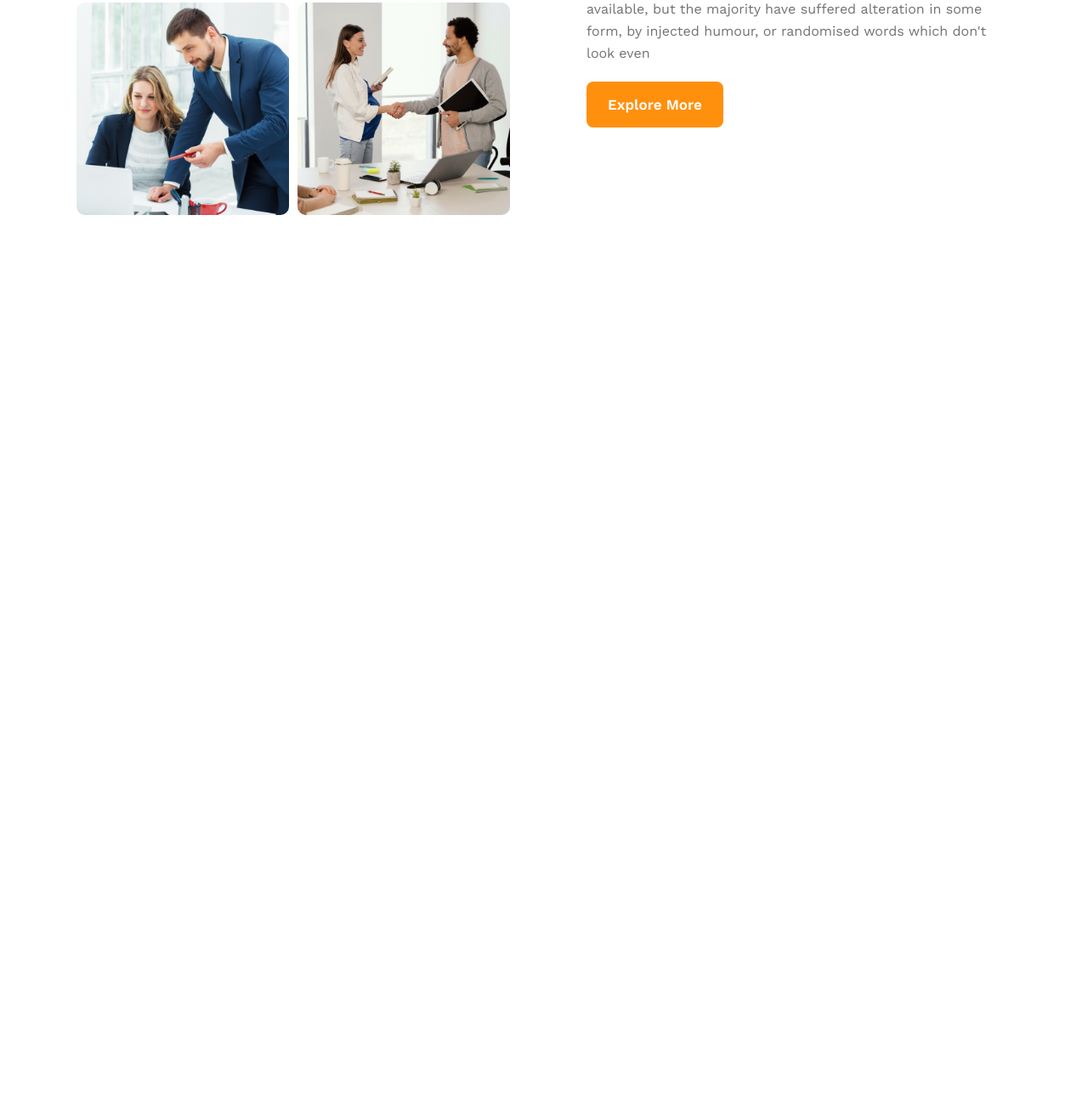
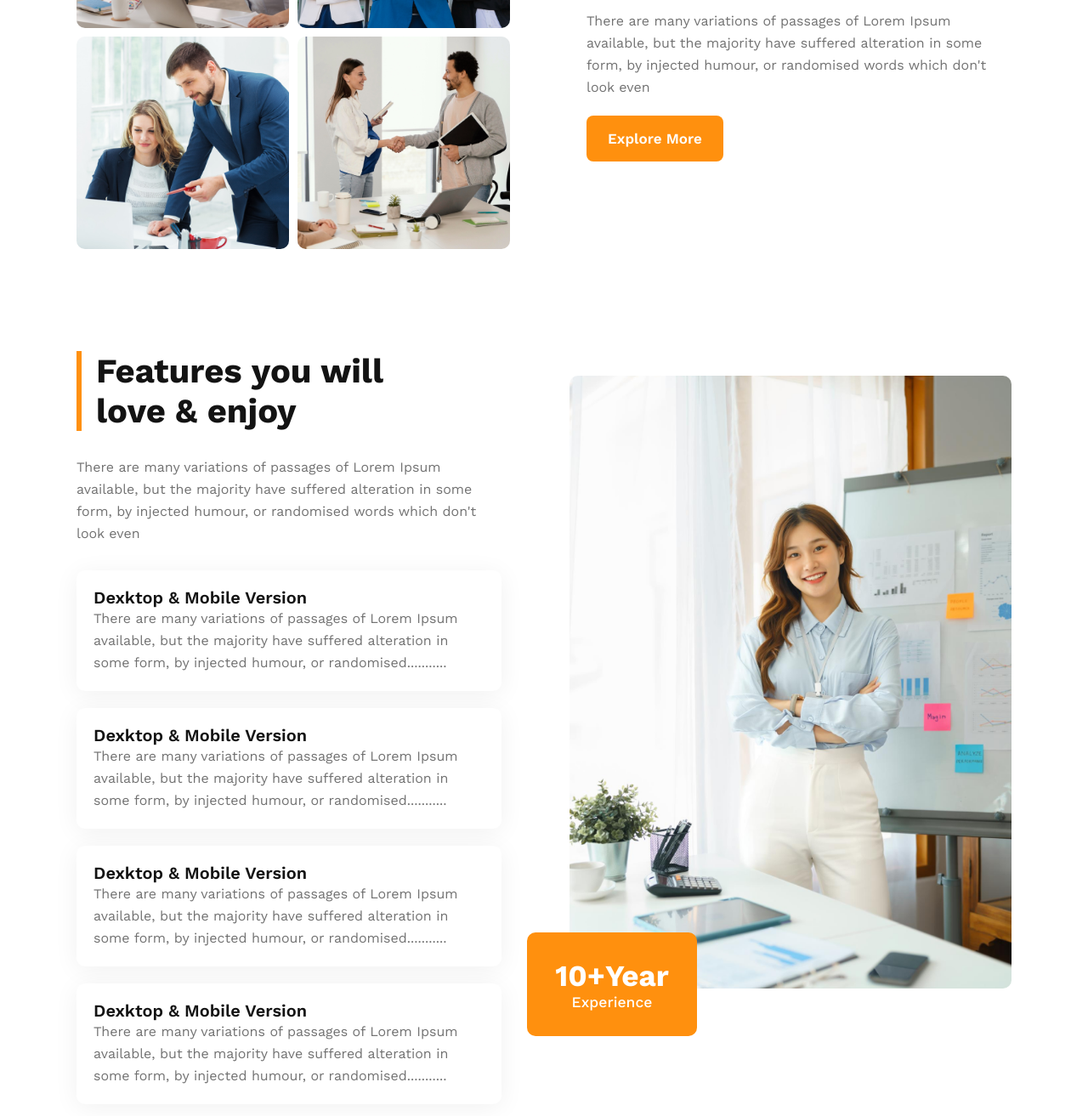
Before and after one commit to adilhamza-learnwithadil/architects_responsive_website, a plain HTML site: page index.html in a window 1280 px wide. Shown: the part 1393-2706 px from the top of the page at 85% size. Before the commit the page ends 1766 px from the top, so only its background shows below. Drawn offline with nearby package versions, Linux system fonts and the light colour scheme.

Commit message:
Features love & enjoy section full compleat

```diff
--- a/index.html
+++ b/index.html
@@ -24,7 +24,8 @@
     <div class="banner container">
       <div class="banner_title">
         <h1>Brand New Group of Architects</h1>
-        <p>There are many variations of passages of Lorem Ipsum available, but the majority have suffered alteration in some
+        <p>There are many variations of passages of Lorem Ipsum available, but the majority have suffered alteration in
+          some
           form, by injected humour, or randomized words which don't look even</p>
         <button class="btn">Explore More</button>
       </div>
@@ -44,12 +45,70 @@
       </div>
       <div class="features_des">
         <h3><span class="light">Quick list</span> of Our <span class="orange">Features</span></h3>
-        <p>There are many variations of passages of Lorem Ipsum available, but the majority have suffered alteration in some form,
-        by injected humour, or randomised words which don't look even</p>
+        <p>There are many variations of passages of Lorem Ipsum available, but the majority have suffered alteration in
+          some form,
+          by injected humour, or randomised words which don't look even</p>
         <button class="btn">Explore More</button>
       </div>
     </div>
   </section>
+
+
+  <!-- Features you will love & enjoy -->
+  <section id="features_love">
+    <div class="container flex gap flex2">
+      <div class="features_text">
+        <div class="title line">
+          <h3>Features you will love & enjoy</h3>
+        </div>
+        <p class="des">There are many variations of passages of Lorem Ipsum available, but the majority have suffered
+          alteration in
+          some form,
+          by injected humour, or randomised words which don't look even</p>
+
+
+        <div class="boxes">
+          <div class="features_love_box">
+            <h3>Dexktop & Mobile Version</h3>
+            <p>There are many variations of passages of Lorem Ipsum available, but the majority have suffered alteration
+              in some
+              form,
+              by injected humour, or randomised...........</p>
+          </div>
+          <div class="features_love_box">
+            <h3>Dexktop & Mobile Version</h3>
+            <p>There are many variations of passages of Lorem Ipsum available, but the majority have suffered alteration
+              in some
+              form,
+              by injected humour, or randomised...........</p>
+          </div>
+          <div class="features_love_box">
+            <h3>Dexktop & Mobile Version</h3>
+            <p>There are many variations of passages of Lorem Ipsum available, but the majority have suffered alteration
+              in some
+              form,
+              by injected humour, or randomised...........</p>
+          </div>
+          <div class="features_love_box">
+            <h3>Dexktop & Mobile Version</h3>
+            <p>There are many variations of passages of Lorem Ipsum available, but the majority have suffered alteration
+              in some
+              form,
+              by injected humour, or randomised...........</p>
+          </div>
+        </div>
+      </div>
+      <div class="features_img ">
+        <img class="img" src="images/architect.png" alt="">
+        <div class="experience">
+          <span>10+Year</span>
+          <p>Experience</p>
+        </div>
+      </div>
+    </div>
+  </section>
+
+
 </body>
 
 </html>
--- a/styles/style.css
+++ b/styles/style.css
@@ -77,7 +77,7 @@
   max-width: 680px;
   margin: 0 auto;
   text-align: center;
-  margin-top: 50px;
+  margin-top: 90px;
 }
 
 .banner_title h1 {
@@ -169,6 +169,86 @@
   font-weight: 700;
 }
 
+/* Features you will love & enjoy */
+.title {
+  align-items: center;
+}
+
+.title h3 {
+  width: 400px;
+  padding-left: 17px;
+}
+
+.features_text .des {
+  margin-top: 30px;
+  margin-bottom: 30px;
+  width: 500px;
+  color: #727272;
+  font-size: 16px;
+  font-weight: 400;
+  line-height: 26px;
+}
+
+.line {
+  border-left: 6px solid #ff900e;
+}
+
+.features_love_box {
+  width: 500px;
+  flex-shrink: 0;
+  border-radius: 10px;
+  background: #fff;
+  box-shadow: 0px 4px 30px 0px rgba(0, 0, 0, 0.06);
+  padding: 20px;
+  margin-bottom: 20px;
+}
+
+.features_love_box h3 {
+  color: #131313;
+  font-size: 20px;
+  font-weight: 600;
+}
+
+.features_love_box p {
+  color: #727272;
+  font-size: 16px;
+  font-weight: 400;
+  line-height: 26px;
+}
+
+.features_img .img {
+  width: 100%;
+  border-radius: 10px;
+}
+
+.gap {
+  gap: 80px;
+}
+
+.experience {
+  background-color: #ff900e;
+  width: 200px;
+  border-radius: 10px;
+  padding: 30px;
+  text-align: center;
+  color: white;
+  position: relative;
+  bottom: 70px;
+  margin-left: -50px;
+}
+
+.experience span {
+  color: #fff;
+  font-size: 35px;
+  font-weight: 700;
+}
+
+.experience p {
+  color: #fff;
+  font-size: 17.5px;
+  font-weight: 500;
+}
+
 /* Responsive */
 /* Mobile Device */
 @media screen and (max-width: 640px) {
@@ -199,12 +279,53 @@
     margin-top: 50px;
   }
 
+  .features_text .des {
+    margin-top: 30px;
+    margin-bottom: 30px;
+    width: auto;
+    color: #727272;
+    font-size: 16px;
+    font-weight: 400;
+    line-height: 26px;
+    margin-left: 20px;
+    margin-right: 20px;
+  }
+
+  .features_love_box {
+    width: auto;
+    margin-left: 20px;
+    margin-right: 20px;
+  }
+
+  .title {
+    align-items: center;
+    justify-content: center;
+    margin-left: 20px;
+  }
+
+  .title h3 {
+    width: auto;
+    text-align: left;
+  }
+
+  .features_img .img {
+    width: 85%;
+  }
+
+  .experience {
+    margin-left: 10px;
+  }
+
+  .features_img {
+    margin-left: 10px;
+  }
 }
 
 /* Tab Device */
 
 @media screen and (min-width: 640px) and (max-width: 1024px) {
-  #head {
+  #head,
+  #features_love {
     padding-left: 30px;
     padding-right: 30px;
   }
@@ -223,4 +344,8 @@
     width: 600px;
     margin-top: 50px;
   }
+
+  .features_img .img {
+    width: 85%;
+  }
 }
```
